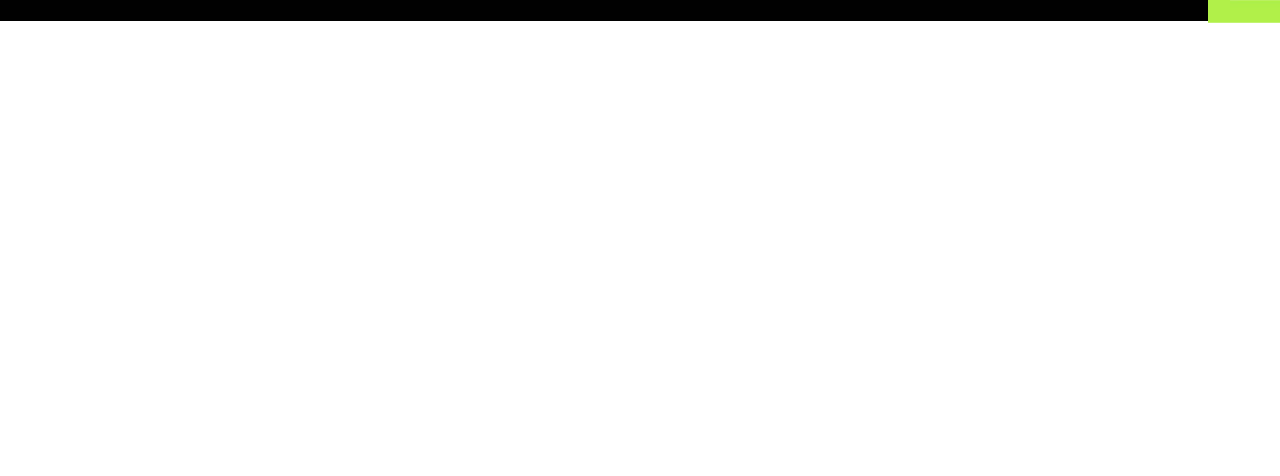
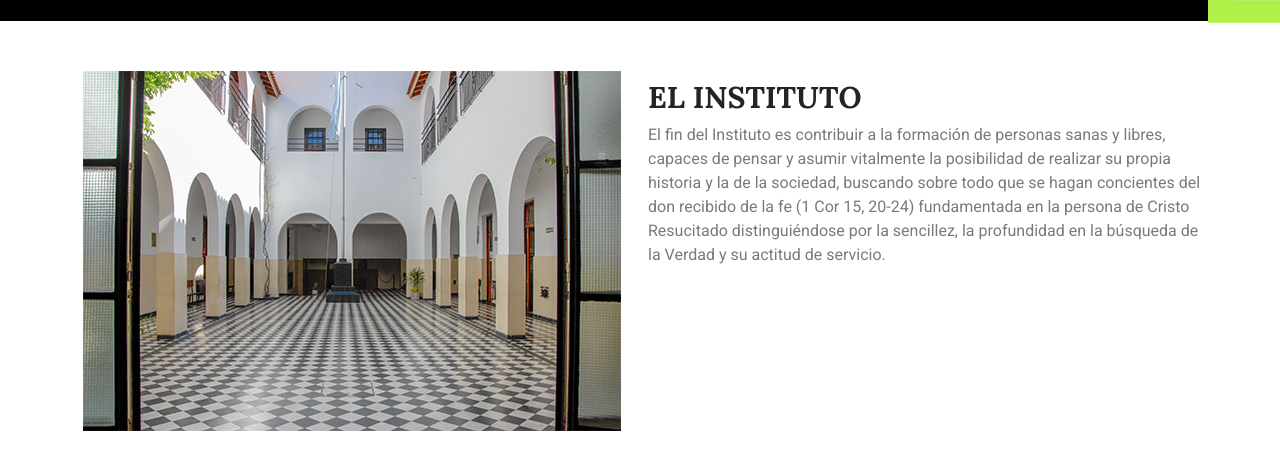
Before and after one commit to SantiagoCirco/Santo-Lunes, a plain HTML site: page index.html in a window 1280 px wide. Shown: the part 663-1139 px from the top of the page. Before the commit the page ends 800 px from the top, so only its background shows below. Drawn offline with nearby package versions, Linux system fonts and the light colour scheme.

Commit message:
about-us Section

```diff
--- a/index.html
+++ b/index.html
@@ -83,6 +83,7 @@
         </nav>
     </header>
 
+    <!-- Hero section with carousel images -->
     <section class="hero">
         <div id="carouselExampleControls" class="carousel slide" data-bs-ride="carousel">
             <div class="carousel-inner">
@@ -107,6 +108,23 @@
         </div>
     </section>
 
+    <section class="about-us p-5">
+        <div class="container">
+            <div class="row">
+                <div class="col-6">
+                    <img src="images/instituto.jpg" alt="el instituto" class="about-us__img">
+                </div>
+                <div class="col-6 p-2">
+                    <h1 class="about-us__title">EL INSTITUTO</h1>
+                    <p class="about-us__description">El fin del Instituto es contribuir a la formación de personas sanas y libres, capaces de pensar y asumir vitalmente la
+                    posibilidad de realizar su propia historia y la de la sociedad, buscando sobre todo que se hagan concientes del don
+                    recibido de la fe (1 Cor 15, 20-24) fundamentada en la persona de Cristo Resucitado distinguiéndose por la sencillez, la
+                    profundidad en la búsqueda de la Verdad y su actitud de servicio.</p>
+                </div>
+            </div>
+        </div>
+    </section>
+
 
     <script src="https://cdn.jsdelivr.net/npm/bootstrap@5.0.0-beta1/dist/js/bootstrap.bundle.min.js"
         integrity="sha384-ygbV9kiqUc6oa4msXn9868pTtWMgiQaeYH7/t7LECLbyPA2x65Kgf80OJFdroafW"
--- a/styles/scss/main.scss
+++ b/styles/scss/main.scss
@@ -1,6 +1,6 @@
 
 @import url('https://fonts.googleapis.com/css2?family=Noto+Sans:wght@400;700&display=swap');
-
+@import url('https://fonts.googleapis.com/css2?family=Lora:wght@400;700&family=Roboto:wght@300;400;500;700&display=swap');
 
 // Table of contents :
 //  - variables
@@ -13,6 +13,7 @@
 // variables ................................................
 
 $color-lightGrey: rgba(200,200,200,1);
+$color-description-text: #7a7a7a;
 $color-black: #222222;
 
 
@@ -40,6 +41,10 @@ hr{
 // nav ..........................
 
 
+.navbar{
+    position: sticky;
+}
+
 .nav-divider{
     color: $color-lightGrey;
     opacity: .4;
@@ -54,3 +59,16 @@ hr{
     letter-spacing: 0.1em;
     color: $color-black;
 }
+
+
+.about-us{
+    font-family:'Lora', serif;
+    &__title{
+        font-size: 30px;
+        font-weight: bold;
+    }
+    &__description{
+        font-family: 'Roboto', sans-serif;
+        color: $color-description-text;
+    }
+}
```
Also changed, not shown: styles/css/main.css.
